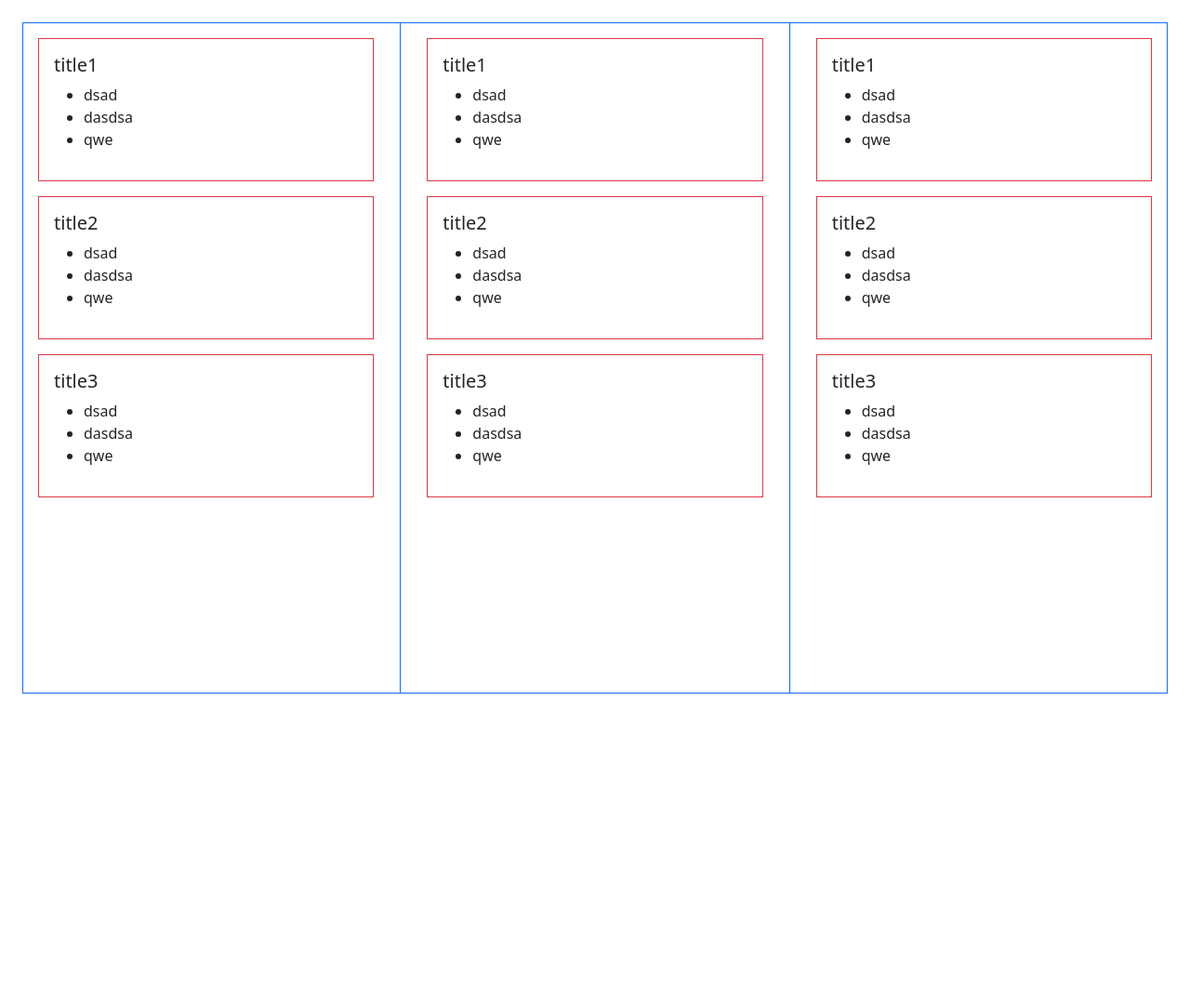
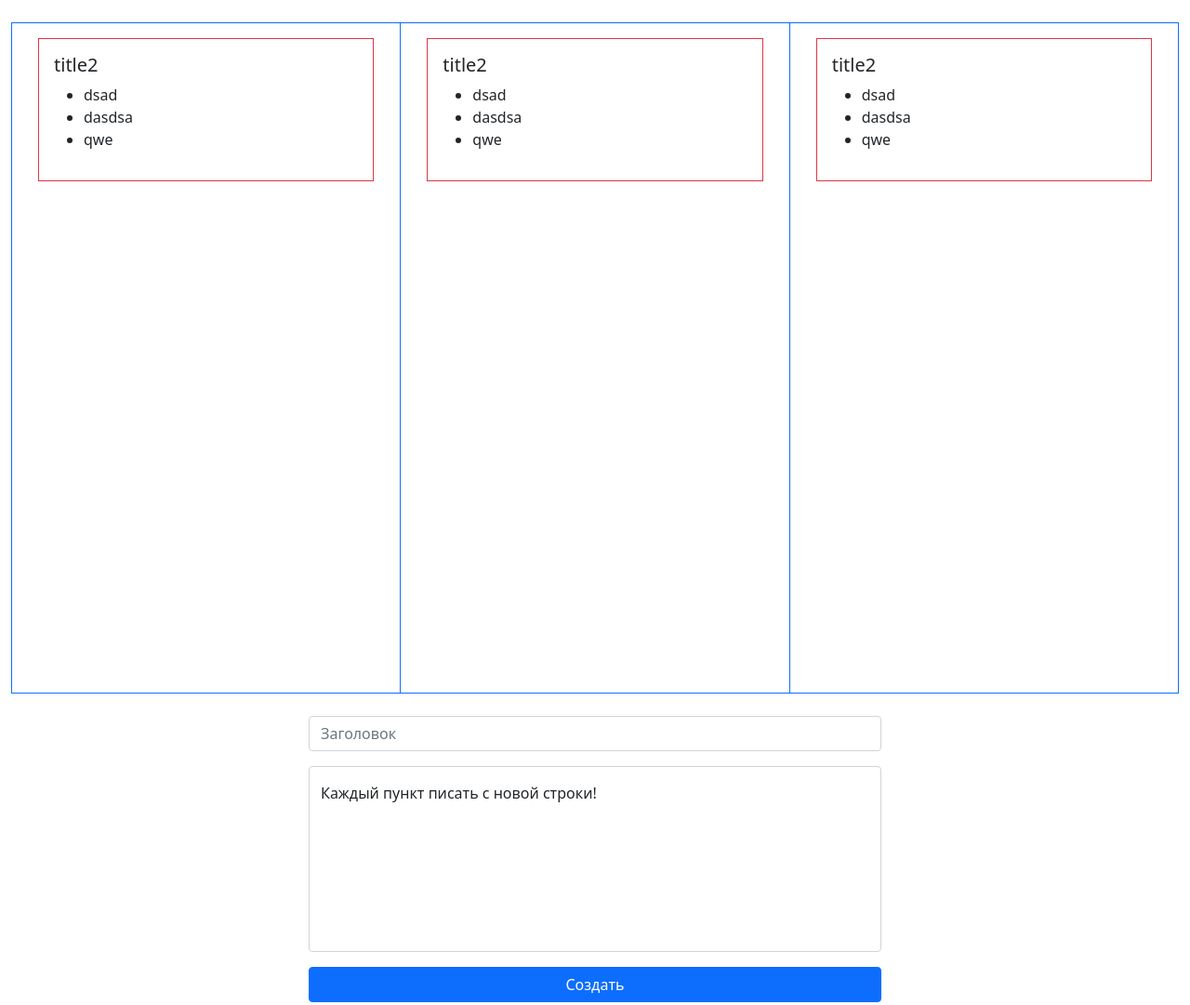
Before and after one commit to Z1nRes/board-vue, a plain HTML site: page index.html in a window 1280 px wide. Shown: the whole page at 93% size. Before the commit the page ends 800 px from the top, so only its background shows below. Drawn offline with nearby package versions, Linux system fonts and the light colour scheme.

Commit message:
create form for note

```diff
--- a/index.html
+++ b/index.html
@@ -11,12 +11,13 @@
     <script src="https://cdn.jsdelivr.net/npm/bootstrap@5.0.2/dist/js/bootstrap.bundle.min.js" integrity="sha384-MrcW6ZMFYlzcLA8Nl+NtUVF0sA7MsXsP1UyJoMp4YLEuNSfAP+JcXn/tWtIaxVXM" crossorigin="anonymous"></script>
 </head>
 <body>
-    <div id="app" class="m-4 border border-primary">
-        <div class="row align-items-start">
+    <div id="app" class="m-4">
+        <div class="row align-items-start border border-primary">
             <first-col></first-col>
             <second-col></second-col>
             <third-col></third-col>
         </div>
+        <create-note></create-note>
     </div>
 </body>
 </html>
--- a/js/main.js
+++ b/js/main.js
@@ -1,3 +1,4 @@
+let eventBus = new Vue()
 
 Vue.component('first-col', {
     template: `
@@ -5,6 +6,7 @@ Vue.component('first-col', {
             <note></note>
         </div>
     `,
+
 })
 
 Vue.component('second-col', {
@@ -28,15 +30,6 @@ Vue.component('note', {
         return {
             notes: [
                 {
-                    title: 'title1',
-                    points: [
-                        'dsad',
-                        'dasdsa',
-                        'qwe',
-                    ],
-                    type: 'col-1',
-                },
-                {
                     title: 'title2',
                     points: [
                         'dsad',
@@ -44,16 +37,7 @@ Vue.component('note', {
                         'qwe',
                     ],
                     type: 'col-2',
-                },
-                {
-                    title: 'title3',
-                    points: [
-                        'dsad',
-                        'dasdsa',
-                        'qwe',
-                    ],
-                    type: 'col-3',
-                },
+                }
             ]
         }
     },
@@ -62,11 +46,67 @@ Vue.component('note', {
             <div class="m-3 p-3 border border-danger" v-for="note in notes">
                 <h5>{{note.title}}</h5>
                 <ul>
-                    <li v-for="point in note.points">{{ point }}</li>
+                    <li v-for="point in note.points">
+                        {{ point }}
+                    </li>
                 </ul>
             </div>
         </div>
     `,
+    mounted() {
+        eventBus.$on('note-created', note => {
+            this.notes.push(note)
+        })
+    }
+})
+
+Vue.component('create-note', {
+    data() {
+        return {
+            title: '',
+            points: '',
+            type: '',
+            test: ['', '', 'eqwe', 'qwewqe']
+        }
+    },
+    template: `
+        <div class="d-flex justify-content-center">
+            <form class="d-flex flex-column w-50 mt-4" @submit.prevent="createNote">
+                <input class="form-control mb-3" type="text" placeholder="Заголовок" v-model="title">
+                <div class="form-floating mb-3">
+                    <textarea class="form-control" placeholder="Напишите здесь ваши заметки" id="textarea" style="height: 200px; resize: none;" v-model="points"></textarea>
+                    <label for="textarea">Каждый пункт писать с новой строки!</label>
+                </div>
+                <input class="btn btn-primary" type="submit" value="Создать">
+            </form>
+        </div>
+    `,
+    methods: {
+        filterNote() {
+            let newTest = []
+            console.log(typeof(this.test))
+            for (i in this.test) {
+                console.log(this.test[i])
+                if (this.test[i].lenght != 0) {
+
+                }
+            }
+            console.log(newTest)
+        },
+        createNote() {
+            if (this.title && this.points) {
+                let note = {
+                    title: this.title,
+                    points: this.points.split("\n"),
+                    type: 'col-1'
+                }
+                this.filterNote()
+                eventBus.$emit('note-created', note)
+                this.title = '',
+                this.points = ''
+            }
+        }
+    }
 })
 
 let app = new Vue({
```
